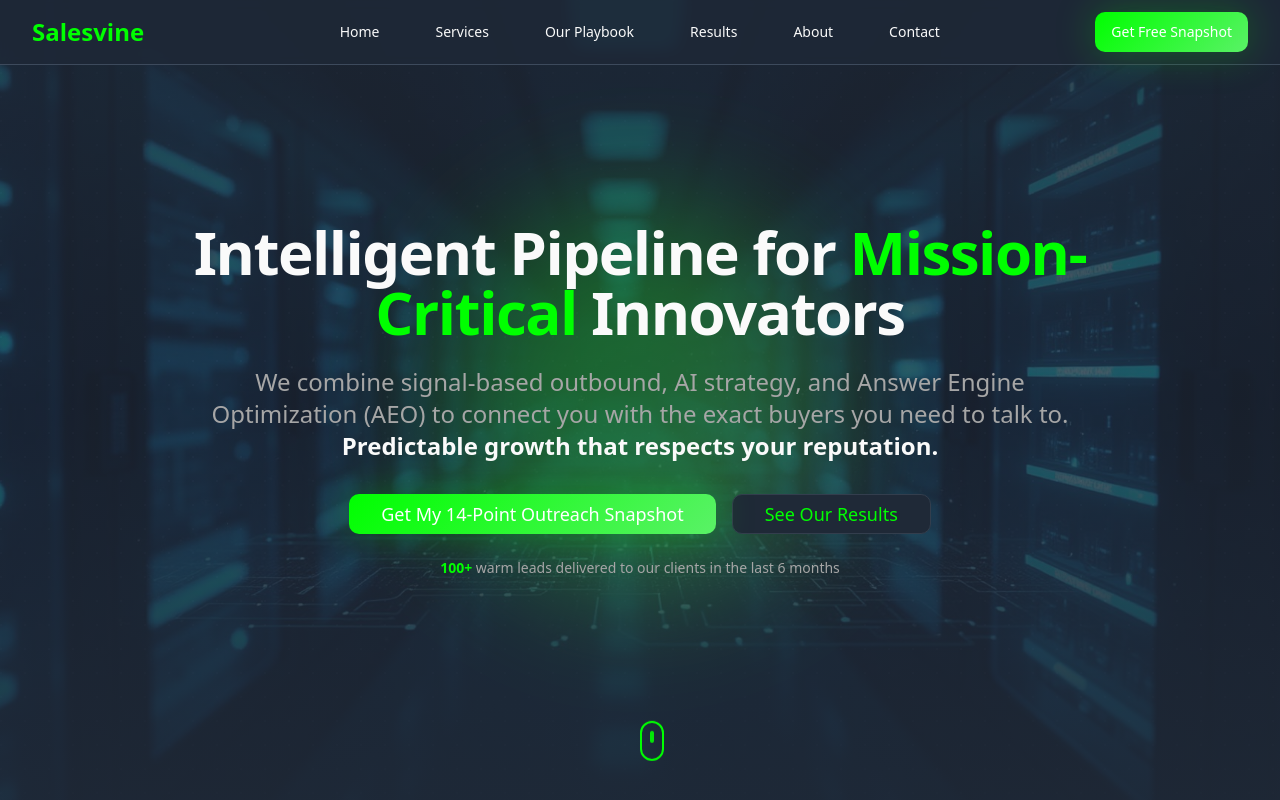
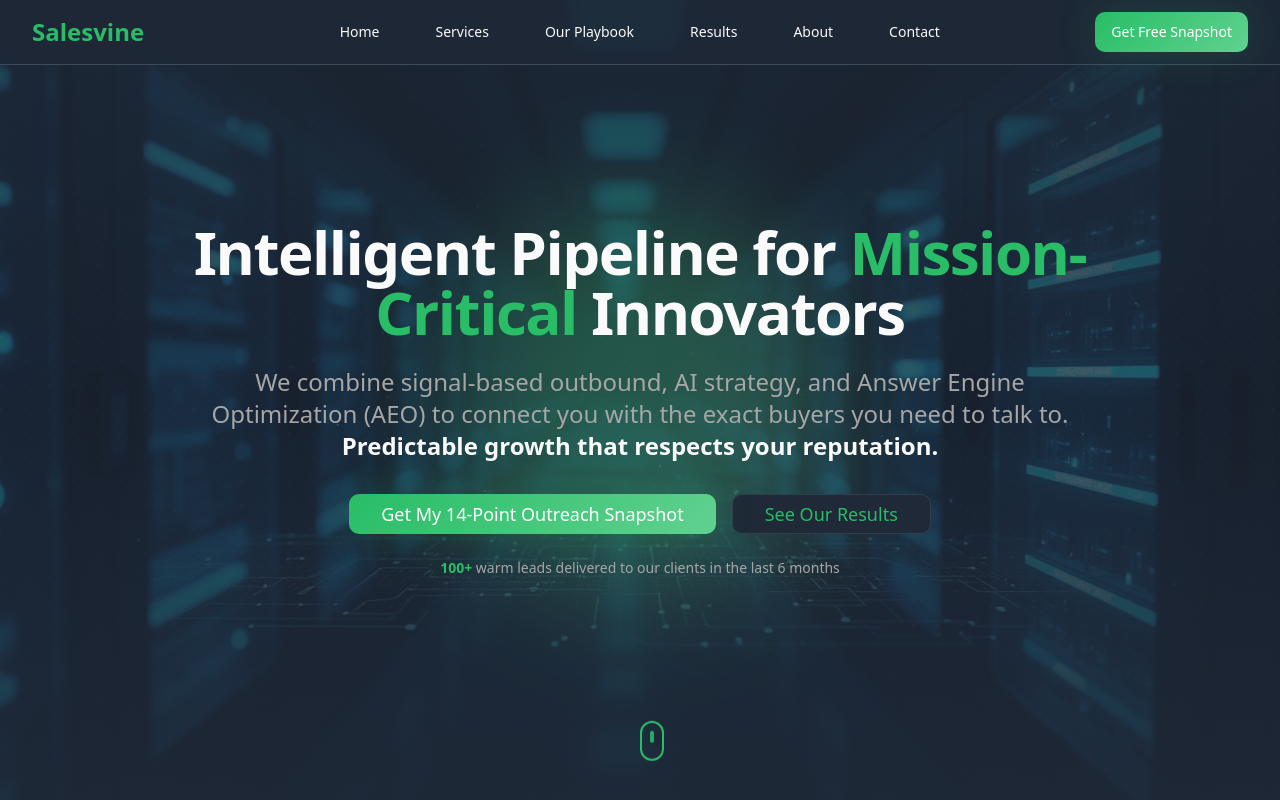
Before and after one commit to bentonperet/salesvine-blueprint, a React (Vite) app: page / in a window 1280 px wide. Shown: the top 800 px of the page. Built offline with nearby package versions, Linux system fonts and the light colour scheme; the HTML template or start-up script is replaced by a standard one.

Commit message:
Refine color palette

```diff
--- a/src/index.css
+++ b/src/index.css
@@ -16,10 +16,10 @@
     --popover: 215 28% 17%;
     --popover-foreground: 0 0% 98%;
 
-    /* Electric Green Vine System */
-    --primary: 120 100% 50%;     /* Electric Lime Green #00FF00 */
+    /* Natural Vine Green System */
+    --primary: 145 65% 45%;     /* Forest/Sage Green #3D9970 */
     --primary-foreground: 0 0% 100%;
-    --primary-glow: 125 85% 65%; /* Lighter green glow */
+    --primary-glow: 145 55% 60%; /* Lighter natural green */
 
     --secondary: 215 20% 25%;   /* Muted dark for secondary elements */
     --secondary-foreground: 0 0% 90%;
@@ -27,7 +27,7 @@
     --muted: 215 15% 25%;       /* Even more muted */
     --muted-foreground: 0 0% 65%;
 
-    --accent: 120 100% 50%;     /* Same as primary for consistency */
+    --accent: 145 65% 45%;      /* Same as primary for consistency */
     --accent-foreground: 0 0% 100%;
 
     --destructive: 0 84% 60%;
@@ -35,20 +35,20 @@
 
     --border: 215 20% 30%;      /* Subtle borders */
     --input: 215 20% 25%;       /* Input backgrounds */
-    --ring: 120 100% 50%;       /* Focus rings match accent */
+    --ring: 145 65% 45%;        /* Focus rings match accent */
 
     --radius: 0.75rem;          /* Slightly more rounded for modern feel */
 
-    /* Salesvine Growth Gradients */
+    /* Natural Growth Gradients */
     --gradient-hero: linear-gradient(135deg, hsl(var(--background)), hsl(215 25% 20%));
     --gradient-accent: linear-gradient(135deg, hsl(var(--primary)), hsl(var(--primary-glow)));
     --gradient-card: linear-gradient(145deg, hsl(var(--card)), hsl(215 20% 22%));
-    --gradient-vine: linear-gradient(45deg, hsl(120 100% 50%), hsl(125 85% 65%), hsl(130 70% 45%));
+    --gradient-vine: linear-gradient(45deg, hsl(145 65% 45%), hsl(145 55% 60%), hsl(150 50% 40%));
 
-    /* Growth-Focused Shadows */
+    /* Natural Growth Shadows */
     --shadow-elegant: 0 20px 25px -5px hsl(215 28% 17% / 0.4), 0 10px 10px -5px hsl(215 28% 17% / 0.04);
-    --shadow-glow: 0 0 40px hsl(var(--primary) / 0.25);
-    --shadow-vine-glow: 0 0 60px hsl(120 100% 50% / 0.2);
+    --shadow-glow: 0 0 40px hsl(var(--primary) / 0.2);
+    --shadow-vine-glow: 0 0 50px hsl(145 65% 45% / 0.15);
     --shadow-card: 0 10px 15px -3px hsl(215 28% 17% / 0.3), 0 4px 6px -2px hsl(215 28% 17% / 0.05);
 
     /* Engineering Precision Grid */
```
